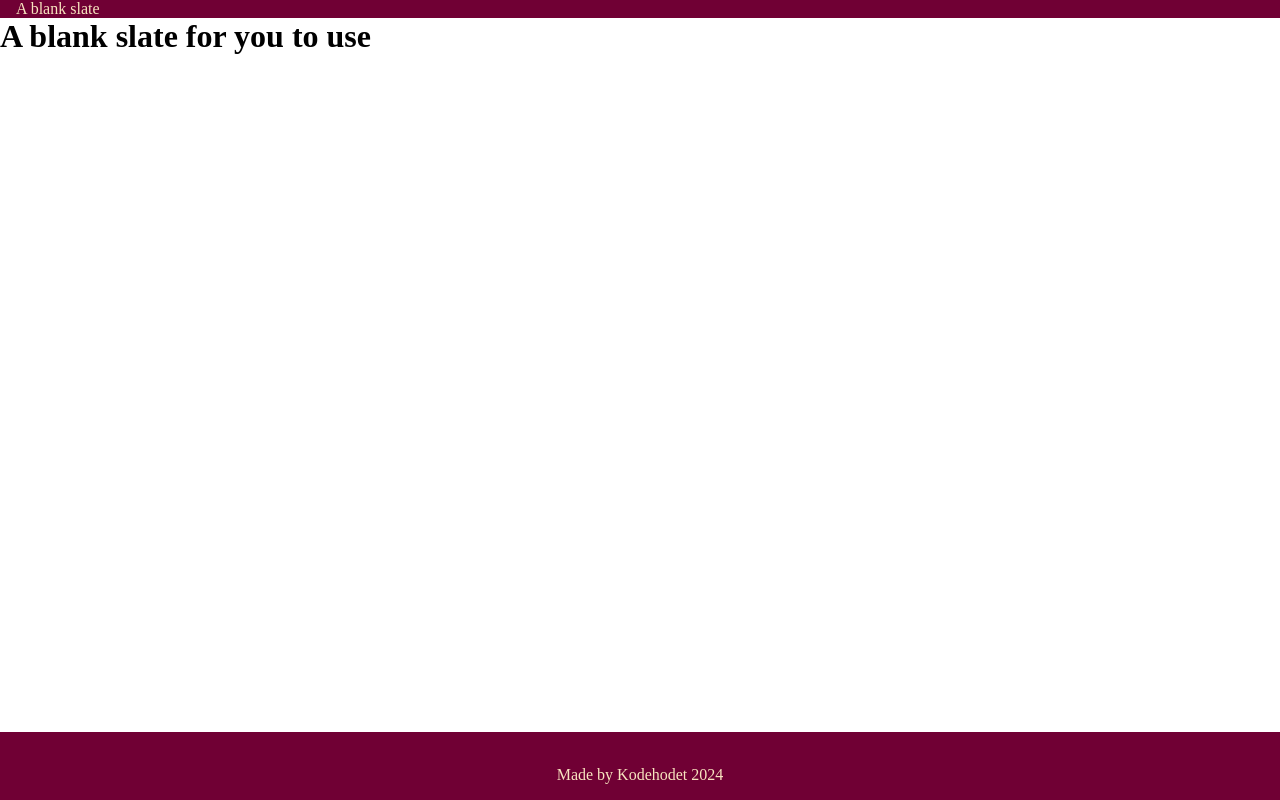
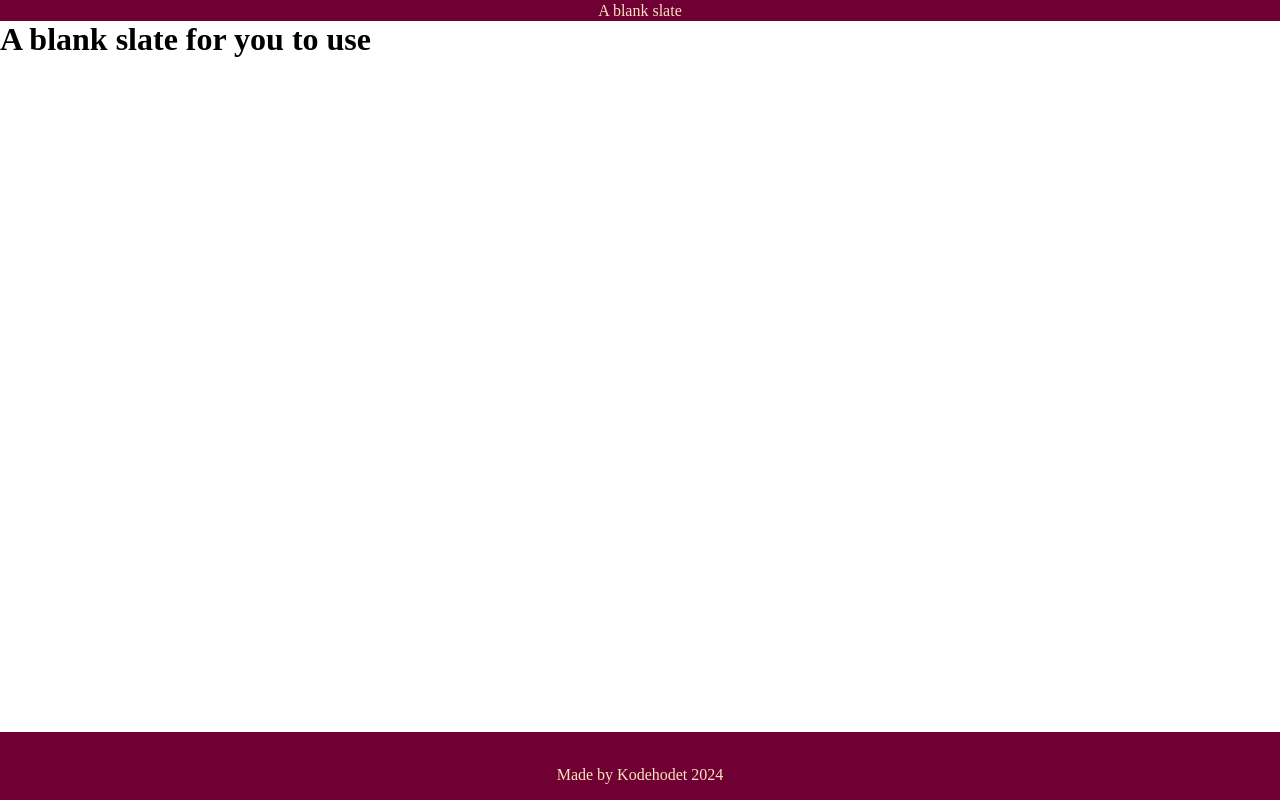
Before and after one commit to AndreK-B06/modul-d-oppgave-uke-1, a React (Vite) app: page / in a window 1280 px wide. Built offline with nearby package versions, Linux system fonts and the light colour scheme.

Commit message:
postCard added

```diff
--- a/src/App.css
+++ b/src/App.css
@@ -5,7 +5,9 @@
 }
 
 .navbar > * {
-  text-align: center;
+  display: flex;
+  justify-content: center;
+  align-items: center;
   padding: 0.1rem 1rem;
 }
 
```
Also changed, not shown: src/App.jsx (+12 -10 lines), src/components/PostCardImage/PostCardImage.jsx (added, +10 -0 lines), src/components/PostCardImage/PostCardImage.css (added).
